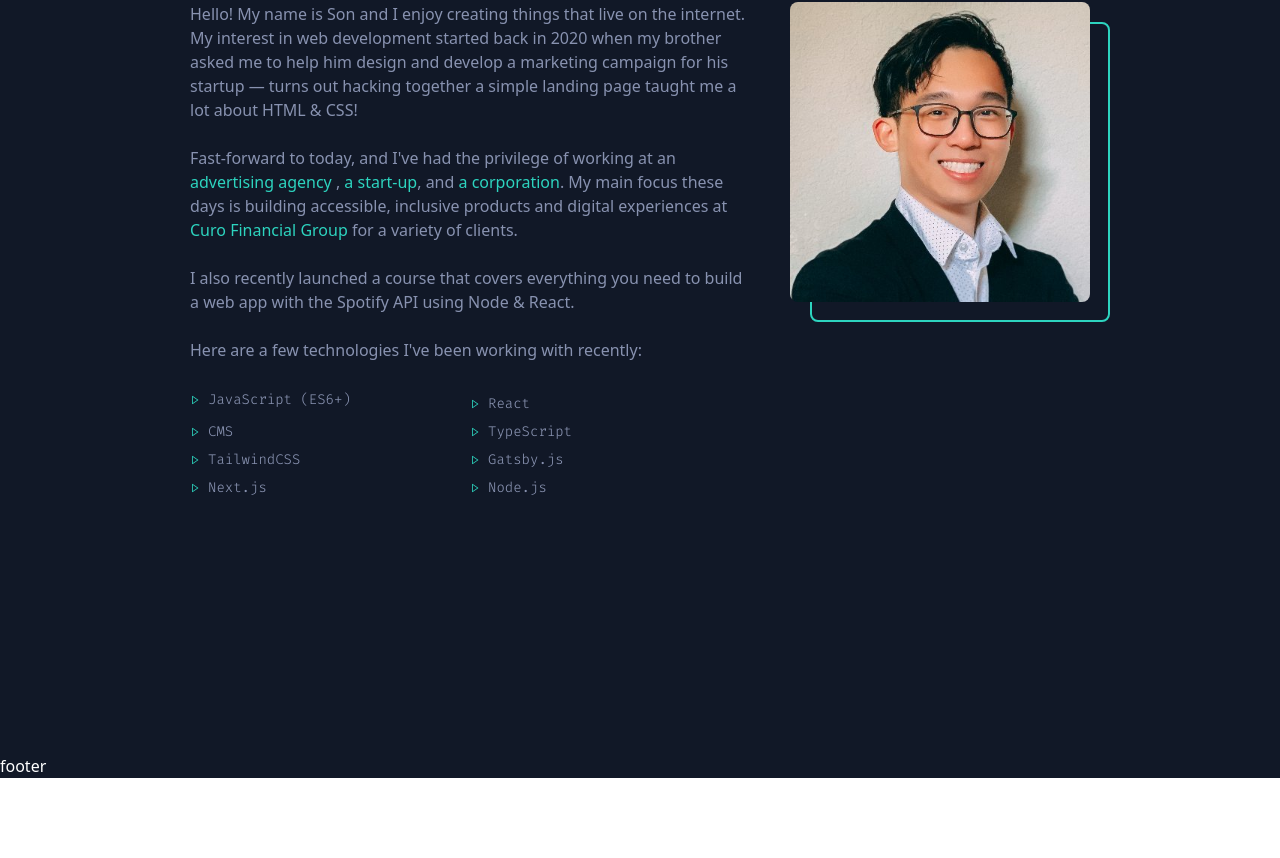
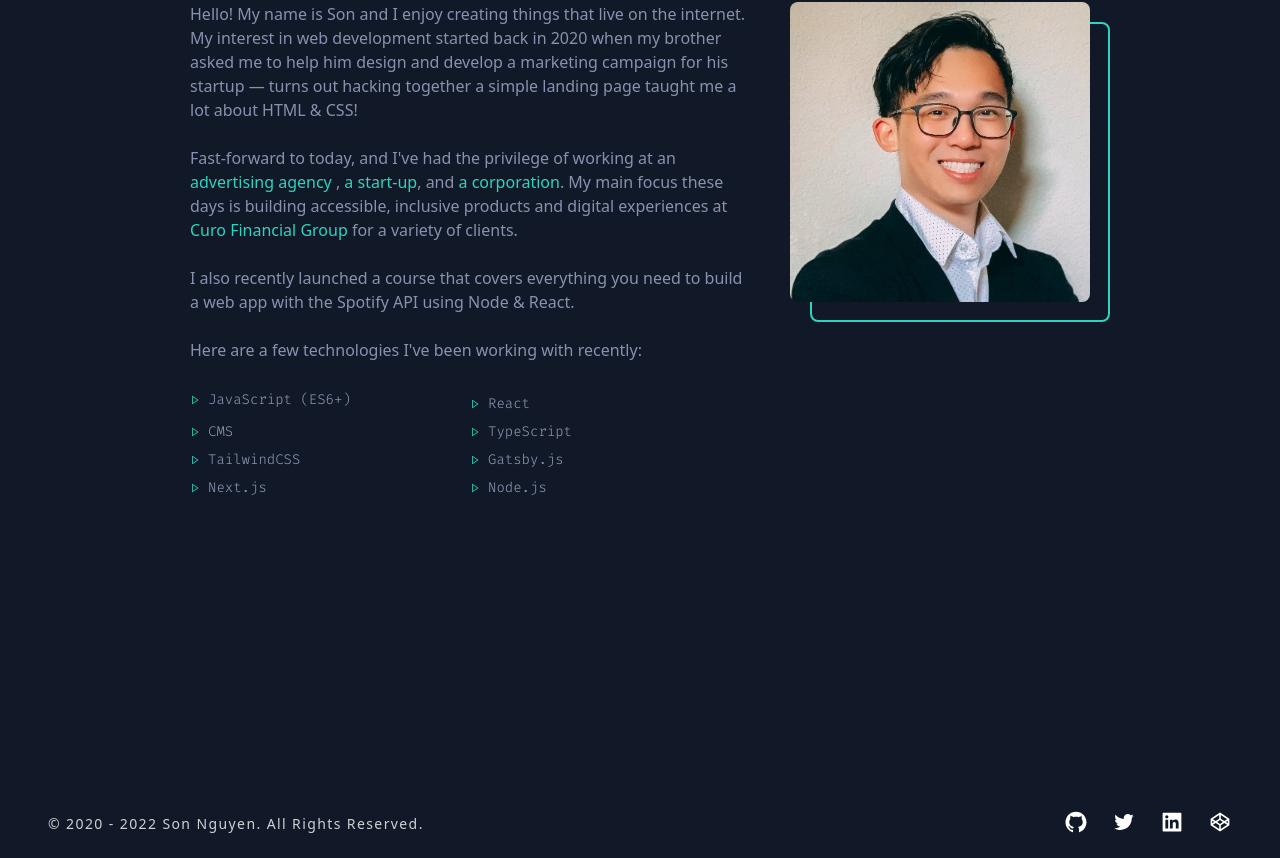
Before and after one commit to sonhoang95/personal-portfolio-v2, a Next.js app: page / in a window 1280 px wide. Shown: the part 862-1720 px from the top of the page. Before the commit the page ends 1640 px from the top, so only its background shows below. Built offline with nearby package versions, Linux system fonts and the light colour scheme.

Commit message:
work on footer

```diff
--- a/components/Footer.tsx
+++ b/components/Footer.tsx
@@ -1,11 +1,27 @@
+import Link from 'next/link';
 import React from 'react';
+import { socials } from '../utils/constants';
 
-const Footer = () => {
+export default function Footer() {
   return (
-    <footer>
-      <h1 className="">footer</h1>
+    <footer className="flex flex-col-reverse lg:flex-row justify-center items-center lg:justify-between lg:items-end w-3/4 mx-auto lg:w-full px-6 lg:px-12 py-6">
+      <p className="text-sm font-light text-center lg:text-left tracking-widest opacity-80">
+        © 2020 - {new Date().getFullYear()} Son Nguyen. All Rights Reserved.
+      </p>
+      <div className="lg:space-x-6">
+        <ul className="flex items-center gap-6 justify-center lg:justify-end mb-8 lg:mb-0 lg:mt-8 text-2xl">
+          {socials.map(({ id, title, icon, href }) => (
+            <Link key={id} href={href}>
+              <a
+                title={title}
+                className="hover:text-teal-400 transform hover:-translate-y-1 transition-all duration-100 ease-in"
+              >
+                {icon}
+              </a>
+            </Link>
+          ))}
+        </ul>
+      </div>
     </footer>
   );
-};
-
-export default Footer;
+}
--- a/components/Navbar.tsx
+++ b/components/Navbar.tsx
@@ -9,7 +9,7 @@
 
 const Navbar = () => {
   const { isSidebarOpen, openSidebar } = useGlobalContext();
-  const [isScroll, setIsScroll] = useState(false);
+  const [isScroll, setIsScroll] = useState(true);
   const [scrollPosition, setScrollPosition] = useState(0);
 
   const handleScroll = useCallback(() => {
--- a/utils/constants.tsx
+++ b/utils/constants.tsx
@@ -1,22 +1,55 @@
 /* eslint-disable react/no-unescaped-entities */
 import { Fragment } from 'react';
+import {
+  AiOutlineTwitter,
+  AiOutlineGithub,
+  AiOutlineCodepen,
+  AiFillLinkedin,
+} from 'react-icons/ai';
 
 export const links = [
   {
     id: 1,
-    title: 'about',
+    title: 'About',
   },
   {
     id: 2,
-    title: 'experience',
+    title: 'Experience',
   },
   {
     id: 3,
-    title: 'work',
+    title: 'Work',
   },
   {
     id: 4,
-    title: 'contact',
+    title: 'Contact',
+  },
+];
+
+export const socials = [
+  {
+    id: 1,
+    icon: <AiOutlineGithub />,
+    href: 'https://github.com/sonhoang95',
+    title: 'Github',
+  },
+  {
+    id: 2,
+    icon: <AiOutlineTwitter />,
+    href: 'https://twitter.com/web_smasher',
+    title: 'Twitter',
+  },
+  {
+    id: 3,
+    icon: <AiFillLinkedin />,
+    href: 'https://www.linkedin.com/in/son-nguyen-6a0b4b157/',
+    title: 'Linkedin',
+  },
+  {
+    id: 4,
+    icon: <AiOutlineCodepen />,
+    href: 'https://codepen.io/sonhoang95',
+    title: 'Codepen',
   },
 ];
 
```
